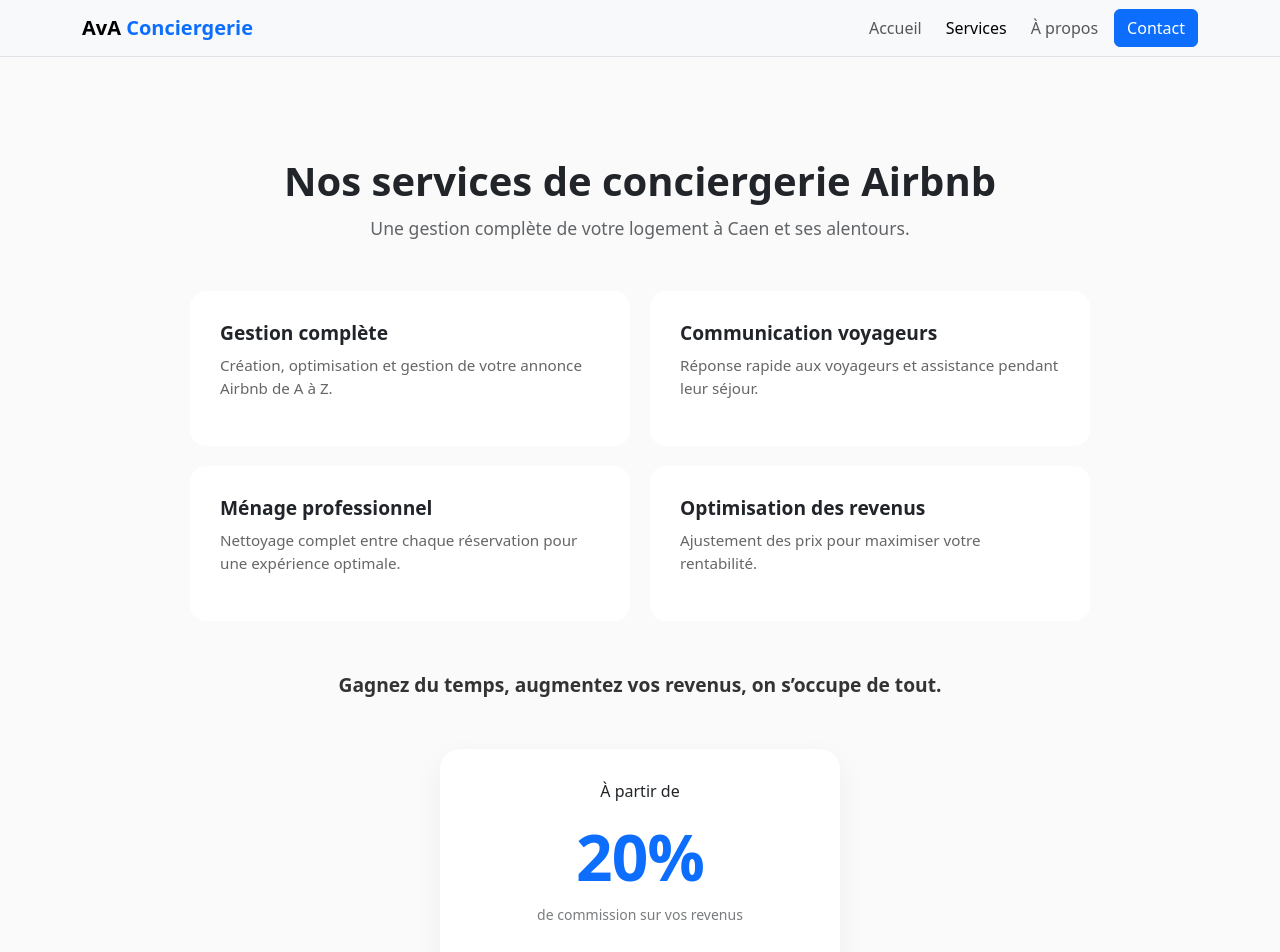
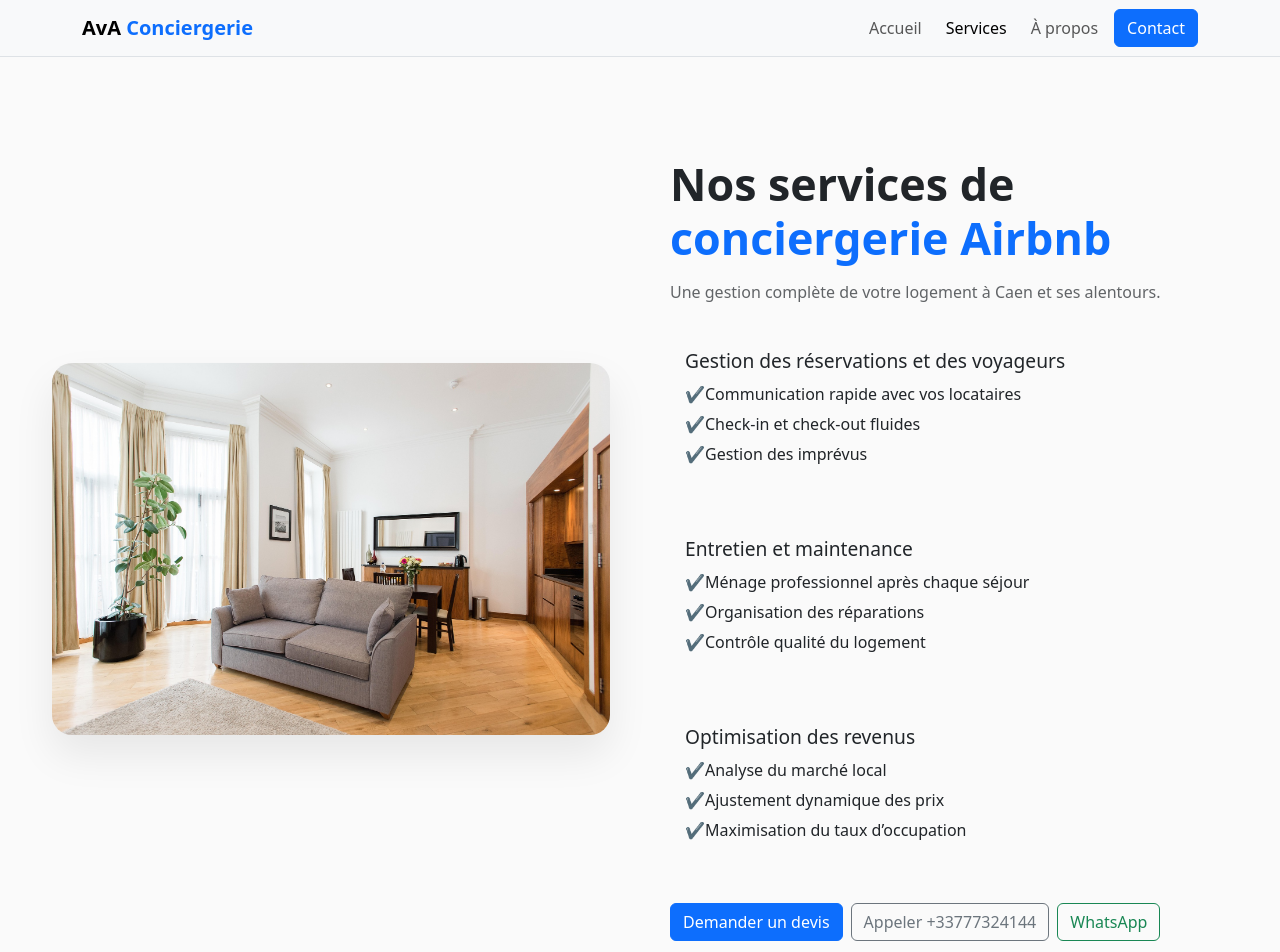
Before and after one commit to flxx-ji/AvA-Conciergerie, a SvelteKit app: page /services in a window 1280 px wide. Shown: the top 952 px of the page. Built offline with nearby package versions, Linux system fonts and the light colour scheme.

Commit message:
Refonte UI complète : hero, section images avec hover, amélioration services avec layout premium + ajout image et CTA, nettoyage global UI

```diff
--- a/src/lib/components/CTAButtons.svelte
+++ b/src/lib/components/CTAButtons.svelte
@@ -42,8 +42,5 @@
     WhatsApp
   </a>
 
-  {#if demo}
-    <!-- Badge visuel (juste informatif) -->
-    <span class="align-self-center text-body-secondary small">(mode démo activé)</span>
-  {/if}
+
 </div>
--- a/src/routes/+layout.svelte
+++ b/src/routes/+layout.svelte
@@ -103,6 +103,10 @@
         <a class="text-muted" href="https://www.instagram.com/" aria-label="Instagram"><i class="bi bi-instagram fs-5"></i></a>
         <a class="text-muted" href="https://fr-fr.facebook.com/" aria-label="Facebook"><i class="bi bi-facebook fs-5"></i></a>
         <a class="text-muted" href="https://x.com/" aria-label="X"><i class="bi bi-twitter-x fs-5"></i></a>
+        <a class="text-muted" href="https://wa.me/33777324144" target="_blank" aria-label="WhatsApp"
+>
+  <i class="bi bi-whatsapp fs-5"></i>
+</a>
       </div>
     </div>
   </footer>
--- a/src/routes/services/+page.svelte
+++ b/src/routes/services/+page.svelte
@@ -4,68 +4,61 @@
 
 <section class="services">
 
-  <!-- 🔥 TITRE -->
+  <div class="container">
+
+    <!-- 🔥 IMAGE -->
+    <div class="image">
+      <img src="/images/apartments-living-room.jpg" alt="Salon Airbnb moderne" />
+    </div>
+
+    <!-- 🔥 TEXTE -->
+    <div class="content">
+
       <h1>
-    Nos services de conciergerie Airbnb
+        Nos services de <span>conciergerie Airbnb</span>
       </h1>
 
       <p class="intro">
         Une gestion complète de votre logement à Caen et ses alentours.
       </p>
 
-  <!-- 🔥 CARDS -->
-  <div class="cards">
-
-    <div class="card">
-      <h2>Gestion complète</h2>
-      <p>
-        Création, optimisation et gestion de votre annonce Airbnb de A à Z.
-      </p>
+      <!-- 🔥 BLOC 1 -->
+      <div class="bloc">
+        <h3>Gestion des réservations et des voyageurs</h3>
+        <ul>
+          <li>Communication rapide avec vos locataires</li>
+          <li>Check-in et check-out fluides</li>
+          <li>Gestion des imprévus</li>
+        </ul>
       </div>
 
-    <div class="card">
-      <h2>Communication voyageurs</h2>
-      <p>
-        Réponse rapide aux voyageurs et assistance pendant leur séjour.
-      </p>
+      <!-- 🔥 BLOC 2 -->
+      <div class="bloc">
+        <h3>Entretien et maintenance</h3>
+        <ul>
+          <li>Ménage professionnel après chaque séjour</li>
+          <li>Organisation des réparations</li>
+          <li>Contrôle qualité du logement</li>
+        </ul>
       </div>
 
-    <div class="card">
-      <h2>Ménage professionnel</h2>
-      <p>
-        Nettoyage complet entre chaque réservation pour une expérience optimale.
-      </p>
-    </div>
-
-    <div class="card">
-      <h2>Optimisation des revenus</h2>
-      <p>
-        Ajustement des prix pour maximiser votre rentabilité.
-      </p>
-    </div>
-
-  </div>
-
-
-
-   <!-- fin des cards -->
-
-<!-- 🔥 PHRASE QUI VEND -->
-<p class="trust">
-  Gagnez du temps, augmentez vos revenus, on s’occupe de tout.
-</p>
-
-
-  <!-- 💰 PRICING -->
-  <div class="pricing">
-    <p>À partir de</p>
-    <h2>20%</h2>
-    <p class="small">de commission sur vos revenus</p>
+      <!-- 🔥 BLOC 3 -->
+      <div class="bloc">
+        <h3>Optimisation des revenus</h3>
+        <ul>
+          <li>Analyse du marché local</li>
+          <li>Ajustement dynamique des prix</li>
+          <li>Maximisation du taux d’occupation</li>
+        </ul>
       </div>
 
       <!-- 🔥 CTA -->
       <div class="cta">
         <CTAButtons />
+      </div>
+
+    </div>
+
   </div>
 
 </section>
@@ -75,115 +68,98 @@
 /* 🔥 SECTION */
 .services {
   padding: 100px 20px;
-  text-align: center;
   background: #fafafa;
 }
 
-/* 🔥 TITRE */
-.services h1 {
-  font-size: 2.5rem;
-  font-weight: 700;
+/* 🔥 LAYOUT */
+.container {
+  max-width: 1200px;
+  margin: auto;
+  display: grid;
+  grid-template-columns: 1fr 1fr;
+  gap: 60px;
+  align-items: center;
+}
+
+/* 🔥 IMAGE */
+.image img {
+  width: 100%;
+  border-radius: 20px;
+  object-fit: cover;
+  box-shadow: 0 20px 40px rgba(0,0,0,0.08);
+}
+
+/* 🔥 TEXTE */
+.content h1 {
+  font-size: 2.8rem;
+  font-weight:  800;
+  line-height: 1.2;
+  margin-bottom: 15px;
+}
+
+.content h1 span {
+  color: #0d6efd;
+  display: block;
+}
+
+.intro {
+  opacity: 0.7;
+  margin-bottom: 30px;
+}
+
+/* 🔥 BLOCS */
+.bloc {
+  margin-bottom: 25px;
+  padding: 15px;
+  border-radius: 12px;
+  transition: 0.3s;
+}
+
+.bloc h3 {
+  font-size: 1.2rem;
   margin-bottom: 10px;
 }
 
-/* 🔥 INTRO */
-.intro {
-  font-size: 1.1rem;
-  opacity: 0.7;
-  margin-bottom: 50px;
+.bloc:hover {
+  background: rgba(0,0,0,0.03);
 }
 
-/* 🔥 GRID */
-.cards {
-  display: grid;
-  grid-template-columns: repeat(2, 1fr);
-  gap: 20px;
-  max-width: 900px;
-  margin: auto;
-   margin-top: 40px;
+/* 🔥 LISTE */
+.bloc ul {
+  list-style: none;
+  padding: 0;
 }
 
-/* 🔥 CARD */
-.card {
-  padding: 30px;
-  border-radius: 16px;
-  background: white;
-  border: 1px solid rgba(0,0,0,0.05);
-  border: none;
-  text-align: left;
-  transition: all 0.3s ease;
+.bloc li {
+  margin-bottom: 6px;
+  position: relative;
+  padding-left: 20px;
 }
 
-/* ✨ HOVER PREMIUM */
-.card:hover {
-  transform: translateY(-6px) scale(1.02);
-  box-shadow: 0 20px 40px rgba(0, 0, 0, 0.08);
-}
-
-/* 🔥 TITRE CARD */
-.card h2 {
-  font-size: 1.2rem;
-  font-weight: 600;
-  margin-bottom: 10px;
-}
-
-/* 🔥 TEXTE */
-.card p {
-  color: #666;
-  font-size: 0.95rem;
-}
-
-/* 🔥 PHRASE TRUST */
-.trust {
-  margin-top: 50px;
-  font-size: 1.2rem;
-  font-weight: 600;
-  color: #333;
-}
-
-/* 💰 PRICING */
-.pricing {
-  margin: 50px auto;
-  padding: 30px;
-  max-width: 400px;
-  background: white;
-  border-radius: 20px;
-  box-shadow: 0 10px 30px rgba(0,0,0,0.05);
-}
-
-.pricing h2 {
-  font-size: 4rem;
-  font-weight: 700;
-  color: #0d6efd; /* couleur principale */
-  letter-spacing: -1px;
-}
-
-/* petit texte */
-.small {
-  opacity: 0.6;
+/* ✔ check */
+.bloc li::before {
+  content: "✔";
+  position: absolute;
+  left: 0;
+  color: #0d6efd;
+  font-size: 1rem;
+  font-weight: bold;
 }
 
 /* 🔥 CTA */
 .cta {
-  margin-top: 40px;
+  margin-top: 30px;
 }
 
-:global(.cta a) {
-  font-size: 1.1rem;
-}
-
-/* 📱 MOBILE */
+/* 📱 RESPONSIVE */
 @media (max-width: 768px) {
-  .cards {
+  .container {
     grid-template-columns: 1fr;
   }
 
-  .services h1 {
+  .content h1 {
     font-size: 2rem;
   }
+}
 
-  .pricing h2 {
-    font-size: 2.8rem;
-  }
-}
 </style>
```
Also changed, not shown: src/routes/+page.svelte (+158 -49 lines), static/images/apartments-living-room.jpg (added). Lines whose indentation alone changed are shown as unchanged.
